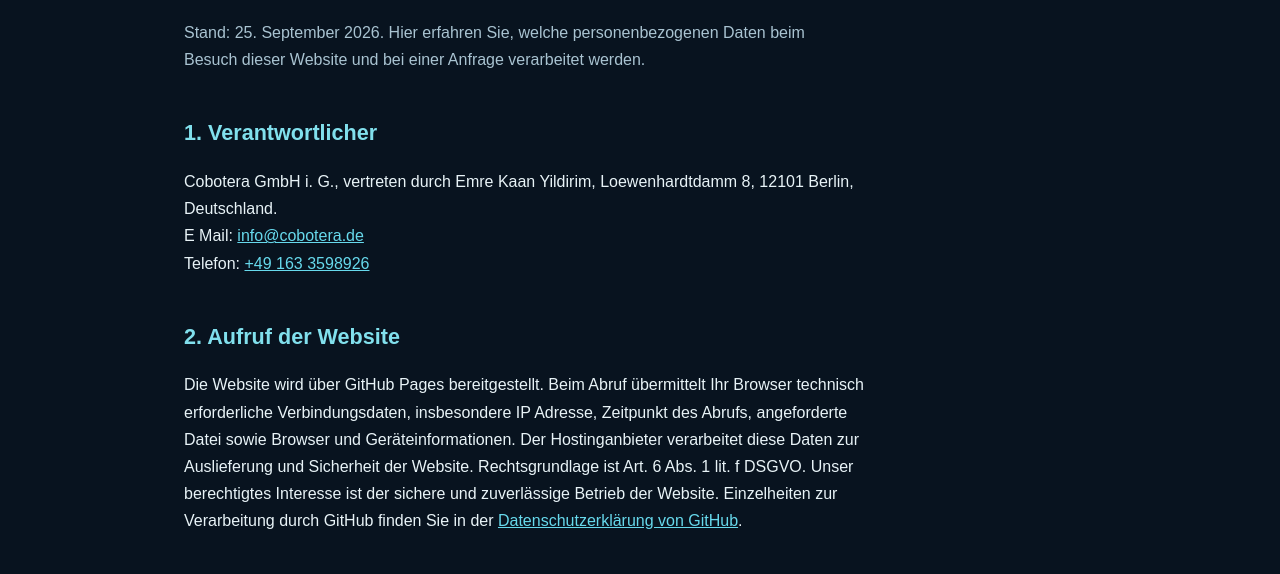
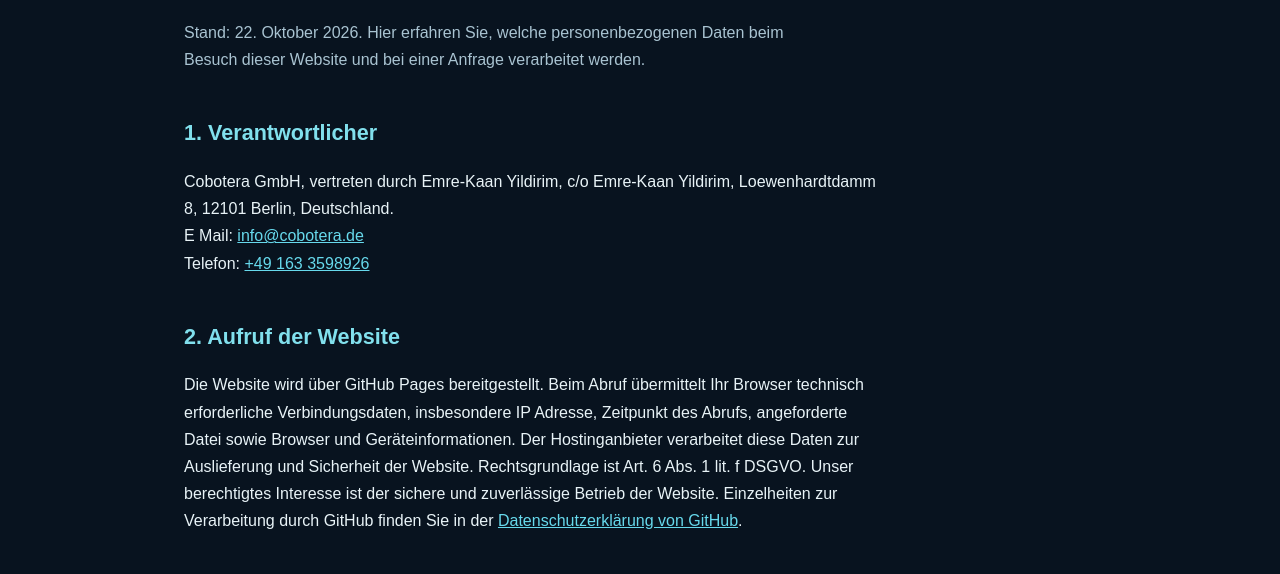
Before and after one commit to zearox19/cobotera3, a plain HTML site: page datenschutz.html in a window 1280 px wide. Shown: the part 196-770 px from the top of the page. Drawn offline with Linux system fonts and the light colour scheme.

Commit message:
Update company details following Cobotera GmbH registration

```diff
--- a/datenschutz.html
+++ b/datenschutz.html
@@ -1,9 +1,9 @@
-<!doctype html><html lang="de"><head><meta charset="utf-8"><meta name="viewport" content="width=device-width,initial-scale=1"><title>Datenschutz | Cobotera</title><meta name="description" content="Informationen zum Datenschutz bei Cobotera."><link rel="stylesheet" href="css/legal.css"></head><body>
+<!doctype html><html lang="de"><head><meta charset="utf-8"><meta name="viewport" content="width=device-width,initial-scale=1"><title>Datenschutz | Cobotera GmbH</title><meta name="description" content="Informationen zum Datenschutz bei der Cobotera GmbH."><link rel="stylesheet" href="css/legal.css"></head><body>
 <header class="top"><div class="shell"><a class="brand" href="index.html">COBOTERA</a><a class="back" href="index.html">Zur Startseite</a></div></header>
-<main class="shell"><h1>Datenschutzerklärung</h1><p class="intro">Stand: 25. September 2026. Hier erfahren Sie, welche personenbezogenen Daten beim Besuch dieser Website und bei einer Anfrage verarbeitet werden.</p>
-<h2>1. Verantwortlicher</h2><p>Cobotera GmbH i. G., vertreten durch Emre Kaan Yildirim, Loewenhardtdamm 8, 12101 Berlin, Deutschland.<br>E Mail: <a href="mailto:info@cobotera.de">info@cobotera.de</a><br>Telefon: <a href="tel:+491633598926">+49 163 3598926</a></p>
+<main class="shell"><h1>Datenschutzerklärung</h1><p class="intro">Stand: 22. Oktober 2026. Hier erfahren Sie, welche personenbezogenen Daten beim Besuch dieser Website und bei einer Anfrage verarbeitet werden.</p>
+<h2>1. Verantwortlicher</h2><p>Cobotera GmbH, vertreten durch Emre-Kaan Yildirim, c/o Emre-Kaan Yildirim, Loewenhardtdamm 8, 12101 Berlin, Deutschland.<br>E Mail: <a href="mailto:info@cobotera.de">info@cobotera.de</a><br>Telefon: <a href="tel:+491633598926">+49 163 3598926</a></p>
 <h2>2. Aufruf der Website</h2><p>Die Website wird über GitHub Pages bereitgestellt. Beim Abruf übermittelt Ihr Browser technisch erforderliche Verbindungsdaten, insbesondere IP Adresse, Zeitpunkt des Abrufs, angeforderte Datei sowie Browser und Geräteinformationen. Der Hostinganbieter verarbeitet diese Daten zur Auslieferung und Sicherheit der Website. Rechtsgrundlage ist Art. 6 Abs. 1 lit. f DSGVO. Unser berechtigtes Interesse ist der sichere und zuverlässige Betrieb der Website. Einzelheiten zur Verarbeitung durch GitHub finden Sie in der <a href="https://docs.github.com/en/site-policy/privacy-policies/github-privacy-statement" target="_blank" rel="noopener">Datenschutzerklärung von GitHub</a>.</p>
 <h2>3. Kontakt per E Mail und Formular</h2><p>Wenn Sie uns schreiben, verarbeiten wir Ihre Kontaktdaten und den Inhalt der Nachricht, um Ihre Anfrage zu beantworten und eine mögliche Zusammenarbeit vorzubereiten. Das Formular fragt Vorname, Nachname, Unternehmen und E Mail Adresse als Pflichtangaben ab; weitere Angaben können Sie freiwillig machen. Die Verarbeitung beruht bei vorvertraglichen Anfragen auf Art. 6 Abs. 1 lit. b DSGVO, im Übrigen auf Art. 6 Abs. 1 lit. f DSGVO. Unser berechtigtes Interesse ist die Bearbeitung geschäftlicher Anfragen. Ohne die Pflichtangaben können wir das Formular nicht bearbeiten; Sie können uns alternativ direkt per E Mail kontaktieren.</p><p>Für die Übermittlung des Kontaktformulars nutzen wir FormSubmit. Beim Absenden werden die eingegebenen Daten an den Dienst FormSubmit übertragen und anschließend an <a href="mailto:info@cobotera.de">info@cobotera.de</a> zugestellt. Nutzen Sie das Formular nicht für besonders sensible Informationen. Informationen des Anbieters finden Sie unter <a href="https://formsubmit.co/privacy" target="_blank" rel="noopener">formsubmit.co/privacy</a>.</p><p>Wir bewahren Anfragen nur so lange auf, wie dies für ihre Bearbeitung und etwaige anschließende Geschäftsbeziehungen erforderlich ist. Gesetzliche Aufbewahrungspflichten bleiben unberührt.</p>
 <h2>4. Externe Inhalte und Cookies</h2><p>Die Produktbilder und Schriften dieser Website werden aus dem eigenen Webprojekt geladen. Die Website verwendet derzeit keine Analysewerkzeuge und setzt selbst keine Cookies zu Werbe oder Statistikzwecken. Wenn Sie externe Links öffnen, gelten die Datenschutzhinweise der jeweiligen Anbieter.</p>
 <h2>5. Ihre Rechte</h2><p>Sie haben nach Maßgabe der DSGVO das Recht auf Auskunft, Berichtigung, Löschung, Einschränkung der Verarbeitung, Datenübertragbarkeit und Widerspruch. Sie können sich außerdem bei einer Datenschutzaufsichtsbehörde beschweren, insbesondere bei der <a href="https://www.datenschutz-berlin.de/" target="_blank" rel="noopener">Berliner Beauftragten für Datenschutz und Informationsfreiheit</a>. Richten Sie Anfragen zu Ihren Rechten an <a href="mailto:info@cobotera.de">info@cobotera.de</a>.</p>
-</main><footer><div class="shell"><a href="index.html">Startseite</a><a href="impressum.html">Impressum</a><span>© 2026 Cobotera</span></div></footer></body></html>
+</main><footer><div class="shell"><a href="index.html">Startseite</a><a href="impressum.html">Impressum</a><span>© 2026 Cobotera GmbH</span></div></footer></body></html>
```
